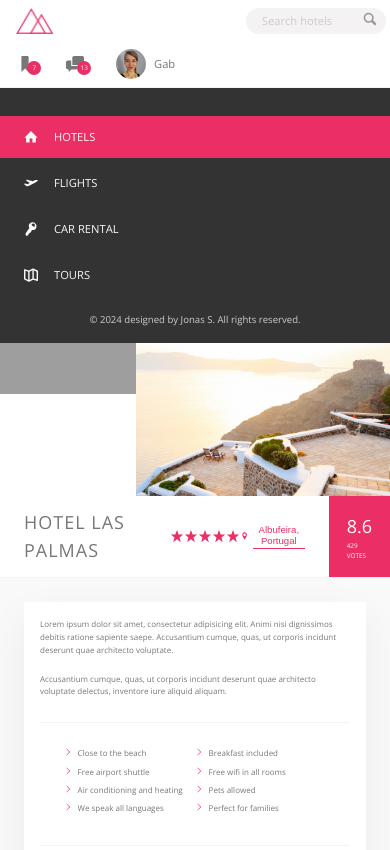
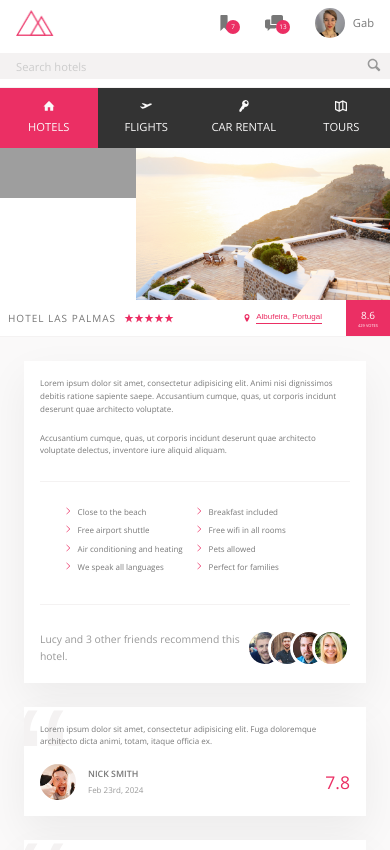
Before and after one commit to gab-holik/Trillo, a website: page index.html in a window 390 px wide. Shown: the top 850 px of the page. Drawn offline with nearby package versions, Linux system fonts and the light colour scheme; files that its build step writes are made by us from their sources; grey boxes are pictures that could not be loaded.

Commit message:
Added media queries

```diff
--- a/sass/_components.scss
+++ b/sass/_components.scss
@@ -12,6 +12,12 @@
   justify-content: center;
   align-items: center;
 
+  @media only screen and (max-width: $bp-smallest) {
+    order: 1;
+    flex: 0 0 100%;
+    justify-content: flex-start;
+  }
+
   &__input {
     font-family: inherit;
     font-size: inherit;
@@ -23,6 +29,11 @@
     width: 90%;
     transition: all 0.2s;
     margin-right: -3rem;
+
+    @media only screen and (max-width: $bp-smallest) {
+      width: 100%;
+      border-radius: 0;
+    }
 
     &:focus {
       outline: none;
@@ -115,11 +126,22 @@
   font-size: 1.4rem;
   list-style: none;
   margin-top: 3.5rem;
+
+  @media only screen and (max-width: $bp-medium) {
+    display: flex;
+    margin: 0;
+  }
   &__item {
     position: relative;
 
     &:not(:last-child) {
       margin-bottom: 0.5rem;
+      @media only screen and (max-width: $bp-medium) {
+        margin-bottom: 0;
+      }
+    }
+    @media only screen and (max-width: $bp-medium) {
+      flex: 1;
     }
   }
   &__item::before {
@@ -151,6 +173,15 @@
     z-index: 10;
     display: flex;
     align-items: center;
+
+    @media only screen and (max-width: $bp-medium) {
+      justify-content: center;
+      padding: 2rem;
+    }
+    @media only screen and (max-width: $bp-small) {
+      flex-direction: column;
+      padding: 1.5rem 0.5rem;
+    }
   }
   &__item:active::before {
     background-color: var(--color-primary-light);
@@ -161,6 +192,12 @@
     height: 1.75rem;
     fill: currentColor;
     margin-right: 2rem;
+    @media only screen and (max-width: $bp-small) {
+      margin-bottom: 0.7rem;
+      margin-right: 0;
+      width: 1.5rem;
+      height: 1.5rem;
+    }
   }
 }
 
@@ -169,6 +206,10 @@
   color: var(--color-grey-light-4);
   text-align: center;
   padding: 2rem;
+
+  @media only screen and (max-width: $bp-medium) {
+    display: none;
+  }
 }
 //Gallery
 .gallery {
@@ -193,6 +234,15 @@
     font-weight: 300;
     letter-spacing: 1px;
     padding: 1.5rem 3rem;
+
+    @media only screen and (max-width: $bp-small) {
+      font-size: 1.8rem;
+      padding: 1.25rem 2rem;
+    }
+    @media only screen and (max-width: $bp-smallest) {
+      font-size: 1.25rem;
+      padding: 1.25rem 1rem;
+    }
   }
   &__stars {
     margin-right: auto;
@@ -204,12 +254,19 @@
     width: 1.75rem;
     height: 1.75rem;
     fill: var(--color-primary);
+    @media only screen and (max-width: $bp-smallest) {
+      width: 1.25rem;
+      height: 1.25rem;
+    }
   }
 
   &__location {
     display: flex;
     font-size: 1.2rem;
     align-items: center;
+    @media only screen and (max-width: $bp-smallest) {
+      font-size: 1rem;
+    }
   }
   &__icon-location {
     margin-right: 0.5rem;
@@ -224,15 +281,29 @@
     flex-direction: column;
     align-items: center;
     justify-content: center;
+
+    @media only screen and (max-width: $bp-small) {
+      padding: 0 1.5rem;
+    }
   }
   &__rating-average {
     font-size: 2.25rem;
     font-weight: 300;
+
+    @media only screen and (max-width: $bp-small) {
+      font-size: 1.8rem;
+    }
+    @media only screen and (max-width: $bp-smallest) {
+      font-size: 1.25rem;
+    }
   }
 
   &__rating-count {
     font-size: 0.8rem;
     text-transform: uppercase;
+    @media only screen and (max-width: $bp-small) {
+      font-size: 0.5rem;
+    }
   }
 }
 .btn-inline {
@@ -302,14 +373,16 @@
     width: 1rem;
     height: 1rem;
     margin-right: 0.7rem;
+    //Old browsers
+    background-image: url(../img/SVG/chevron-thin-right.svg);
+    background-size: cover;
 
-    // background-image: url(../img/SVG/chevron-thin-right.svg);
-    // background-size: cover;
-    //New browser approach
-
-    background-color: var(--color-primary);
-    mask-image: url(../img/SVG/chevron-thin-right.svg);
-    mask-size: cover;
+    @supports (mask-image: url()) {
+      background-color: var(--color-primary);
+      mask-image: url(../img/SVG/chevron-thin-right.svg);
+      mask-size: cover;
+      background-image: none;
+    }
   }
 }
 .recommend {
@@ -322,6 +395,10 @@
     margin-right: auto;
   }
 
+  &__friends {
+    display: flex;
+  }
+
   &__photo {
     box-sizing: content-box;
     height: 4rem;
@@ -330,7 +407,7 @@
     border: 3px solid #fff;
 
     &:not(:last-child) {
-      margin-right: -1.5rem;
+      margin-right: -2rem;
     }
   }
 }
@@ -343,6 +420,10 @@
   margin-bottom: 3.5rem;
   position: relative;
   overflow: hidden;
+  @media only screen and (max-width: $bp-medium) {
+    margin-bottom: 3rem;
+    padding: 2rem;
+  }
 
   &__text {
     margin-bottom: 2rem;
@@ -399,11 +480,19 @@
   padding: 3.5rem 0;
   text-align: center;
 
+  @media only screen and (max-width: $bp-medium) {
+    padding: 2.5rem 0;
+  }
+
   &__book-now {
     text-transform: uppercase;
     font-size: 2rem;
     font-weight: 300;
     margin-bottom: 2.5rem;
+
+    @media only screen and (max-width: $bp-smallest) {
+      font-size: 1.5rem;
+    }
   }
 }
 
@@ -423,6 +512,10 @@
   position: relative;
   overflow: hidden;
 
+  @media only screen and (max-width: $bp-smallest) {
+    font-size: 1.25rem;
+  }
+
   & > * {
     display: inline-block;
     height: 100%;
@@ -431,6 +524,9 @@
 
   &__visible {
     padding: 2rem 7.5rem;
+    @media only screen and (max-width: $bp-smallest) {
+      padding: 2rem 5rem;
+    }
   }
 
   &__hidden {
```
